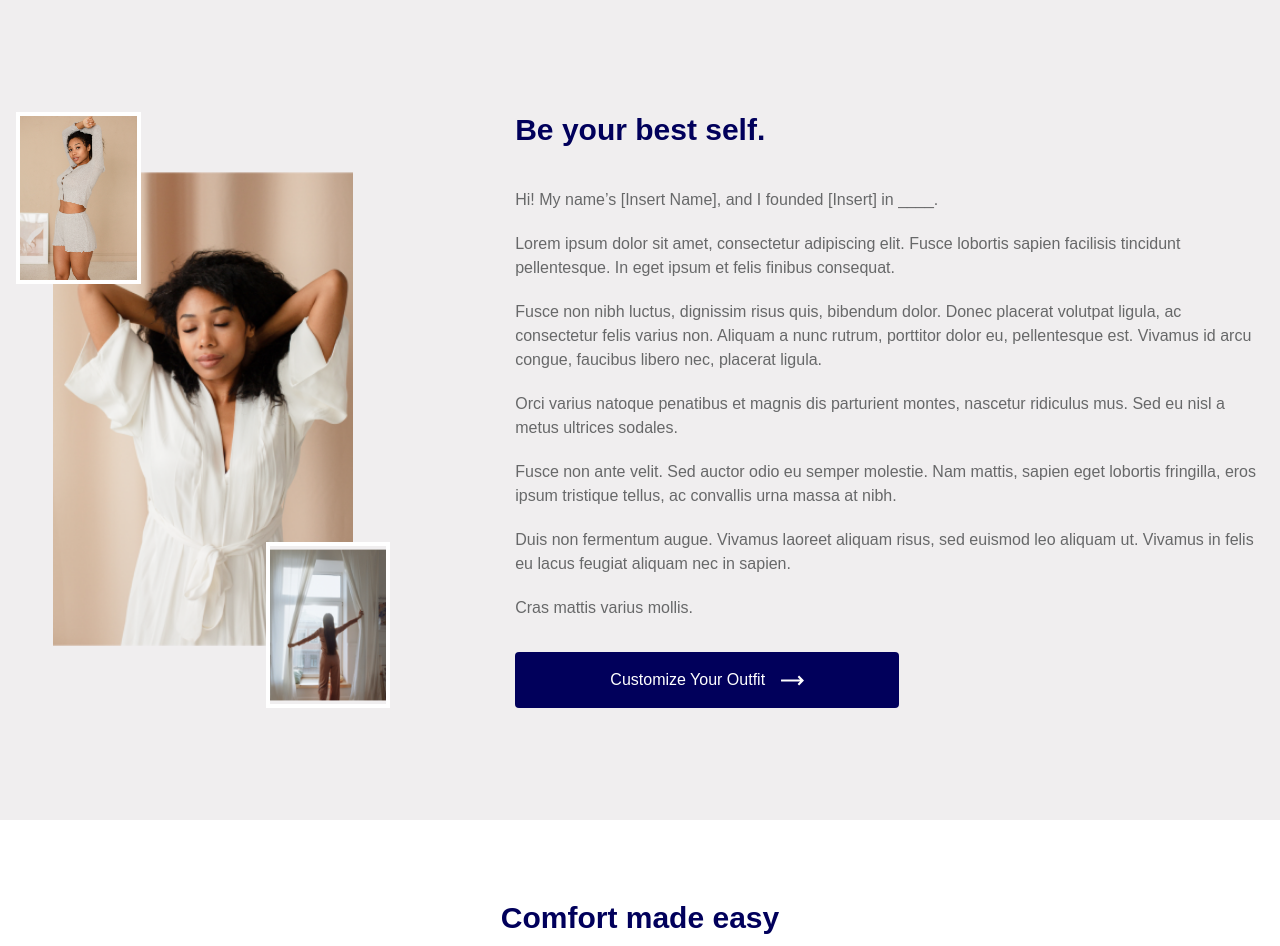
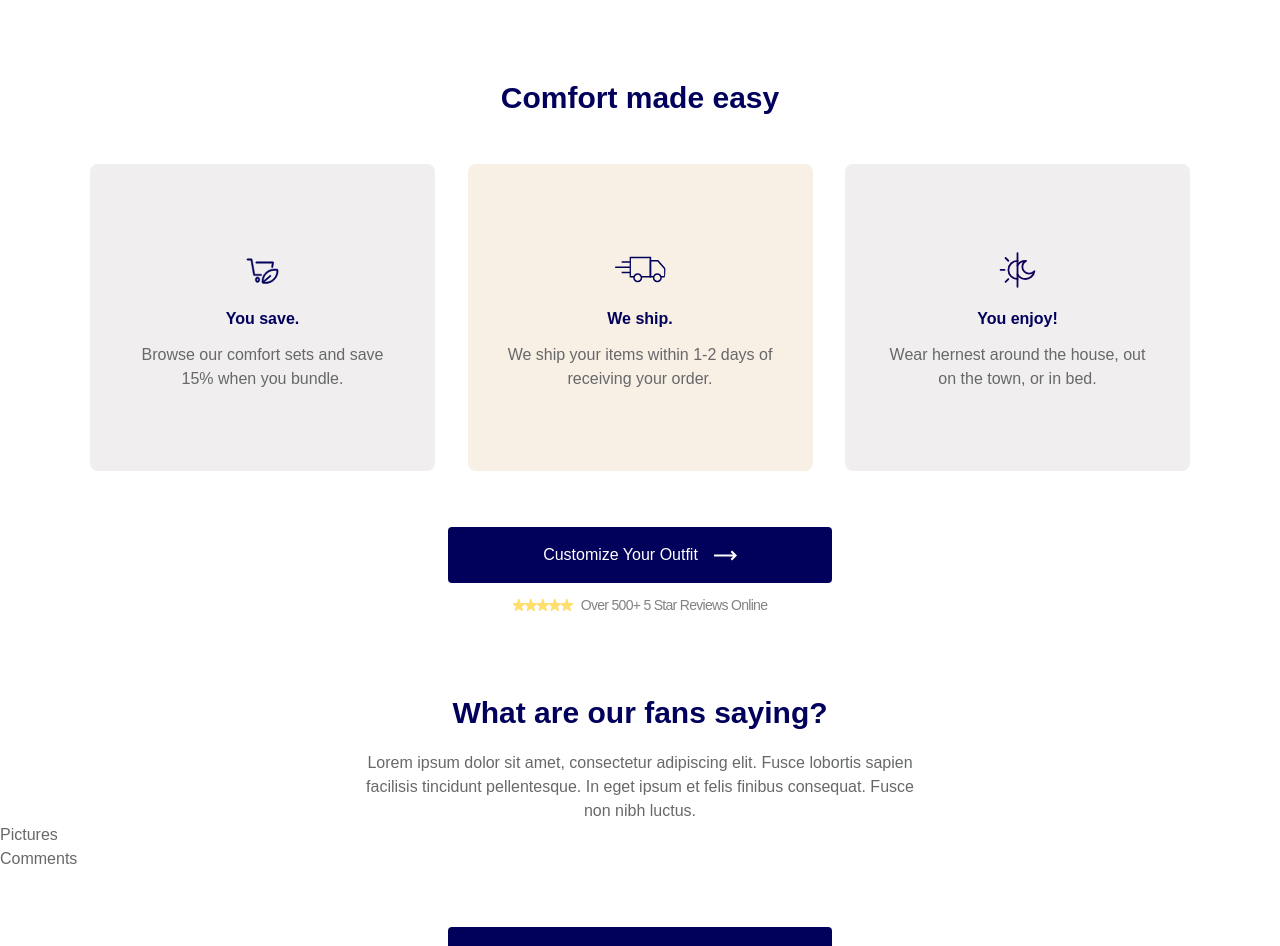
Before and after one commit to Soi4An/byteex_landing, a React (Create React App) app: page / in a window 1280 px wide. Shown: the top 946 px of the page. Built offline with nearby package versions, Linux system fonts and the light colour scheme; a web font is replaced by a local one.

Commit message:
created Testimonies section

```diff
--- a/src/App.tsx
+++ b/src/App.tsx
@@ -7,6 +7,7 @@ import Products from "./components/Products";
 import GradientBG from "./components/GradientBG";
 import AboutAs from "./components/AboutAs";
 import AboutOrder from "./components/AboutOrder";
+import Testimonies from "./components/Testimonies";
 
 function App() {
   return (
@@ -22,10 +23,11 @@ function App() {
             <ExtraButtonAndStars />
           </div>
         </GradientBG>
-      </div> */}
+      </div>
 
-      <AboutAs />
+      <AboutAs /> */}
       <AboutOrder />
+      <Testimonies />
     </div>
   );
 }
--- /dev/null
+++ b/src/components/Testimonies.tsx
@@ -0,0 +1,34 @@
+import Container from "./Container";
+import ExtraButtonAndStars from "./ExtraButtonAndStars";
+import TitleSubMain from "./TitleSubMain";
+
+const sectionTitle = 'What are our fans saying?';
+const sectionText = 'Lorem ipsum dolor sit amet, consectetur adipiscing elit. Fusce lobortis sapien facilisis tincidunt pellentesque. In eget ipsum et felis finibus consequat. Fusce non nibh luctus.';
+
+const Testimonies = () => (
+  <section className="mt-14 md:mt-16 xl:mt-20">
+    <Container>
+      <div className="flex flex-col items-center">
+        <TitleSubMain text={sectionTitle} />
+
+        <p className="mt-5 max-w-xl text-center">
+          {sectionText}
+        </p>
+      </div>
+    </Container>
+
+    <div>
+      {'Pictures'}
+    </div>
+
+    <div>
+      {'Comments'}
+    </div>
+
+    <div className="mt-10 md:mt-12 xl:mt-14">
+         <ExtraButtonAndStars />
+       </div>
+  </section>
+);
+
+export default Testimonies;
```
